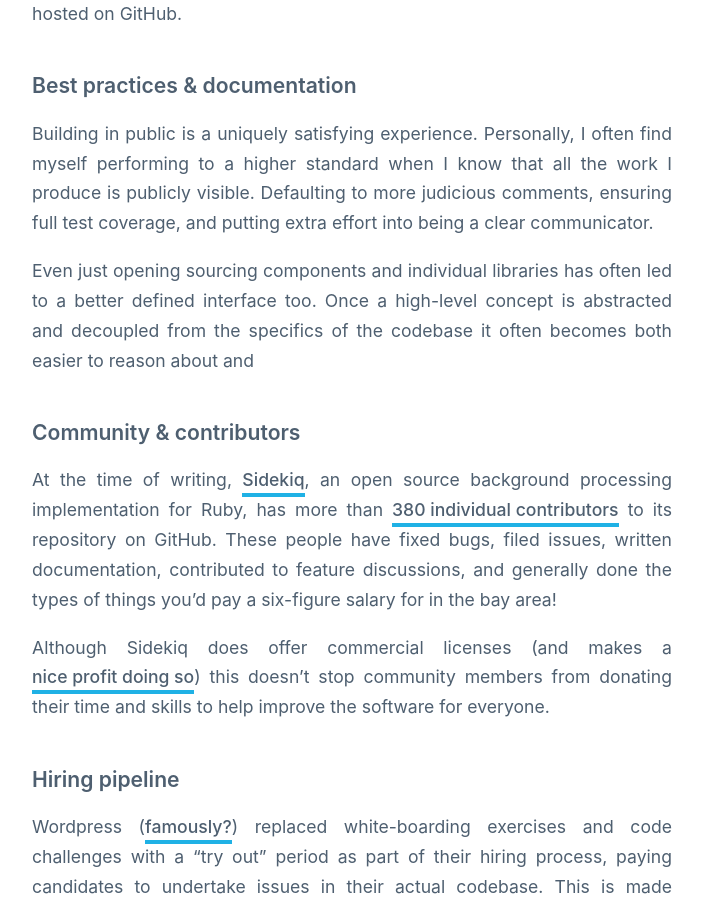
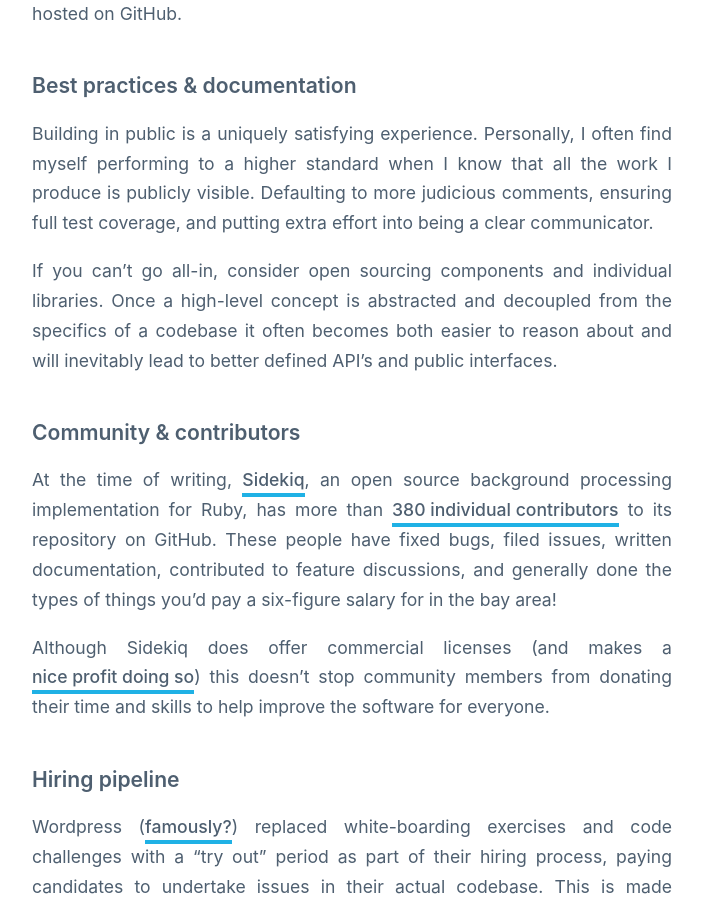
Before and after one commit to tommoor/tommoor.github.io, a Jekyll site: the page built from _posts/2019-01-02-you-should-open-source-your-product.markdown, in a window 1280 px wide and 900 px high, scrolled down 1542 px. Shown: the whole window, without its empty margins (288-991 px from the left). Built offline with Jekyll 4.4.1, drawn with Linux system fonts in a browser that asks for light colours; nearby versions of some CDN libraries; some of the changed text lies outside the part shown.

Commit message:
Fix unfinished paragraph, add ending sentence

```diff
--- a/_posts/2019-01-02-you-should-open-source-your-product.markdown
+++ b/_posts/2019-01-02-you-should-open-source-your-product.markdown
@@ -36,7 +36,7 @@
 
 Building in public is a uniquely satisfying experience. Personally, I often find myself performing to a higher standard when I know that all the work I produce is publicly visible. Defaulting to more judicious comments, ensuring full test coverage, and putting extra effort into being a clear communicator.
 
-Even just opening sourcing components and individual libraries has often led to a better defined interface too. Once a high-level concept is abstracted and decoupled from the specifics of the codebase it often becomes both easier to reason about and
+If you can't go all-in, consider open sourcing components and individual libraries. Once a high-level concept is abstracted and decoupled from the specifics of a codebase it often becomes both easier to reason about and will inevitably lead to better defined API's and public interfaces.
 
 
 ## Community & contributors
@@ -84,3 +84,6 @@
 Similarly, a vibrant open source community doesn’t come for free. Issues need to be triaged, questions answered, and pull requests reviewed. If the issues and unfinished branches begin to pile up then this is an immediate warning flag to users and those considering contributing.
 
 As well, the more popular your open source project becomes the more work there is to do shepherding and maintaining the community – popularity may be a curse that only larger teams can manage…
+
+
+**If you've had great success or failure making your companies code public I'd love to hear about it in the comments.**
```
